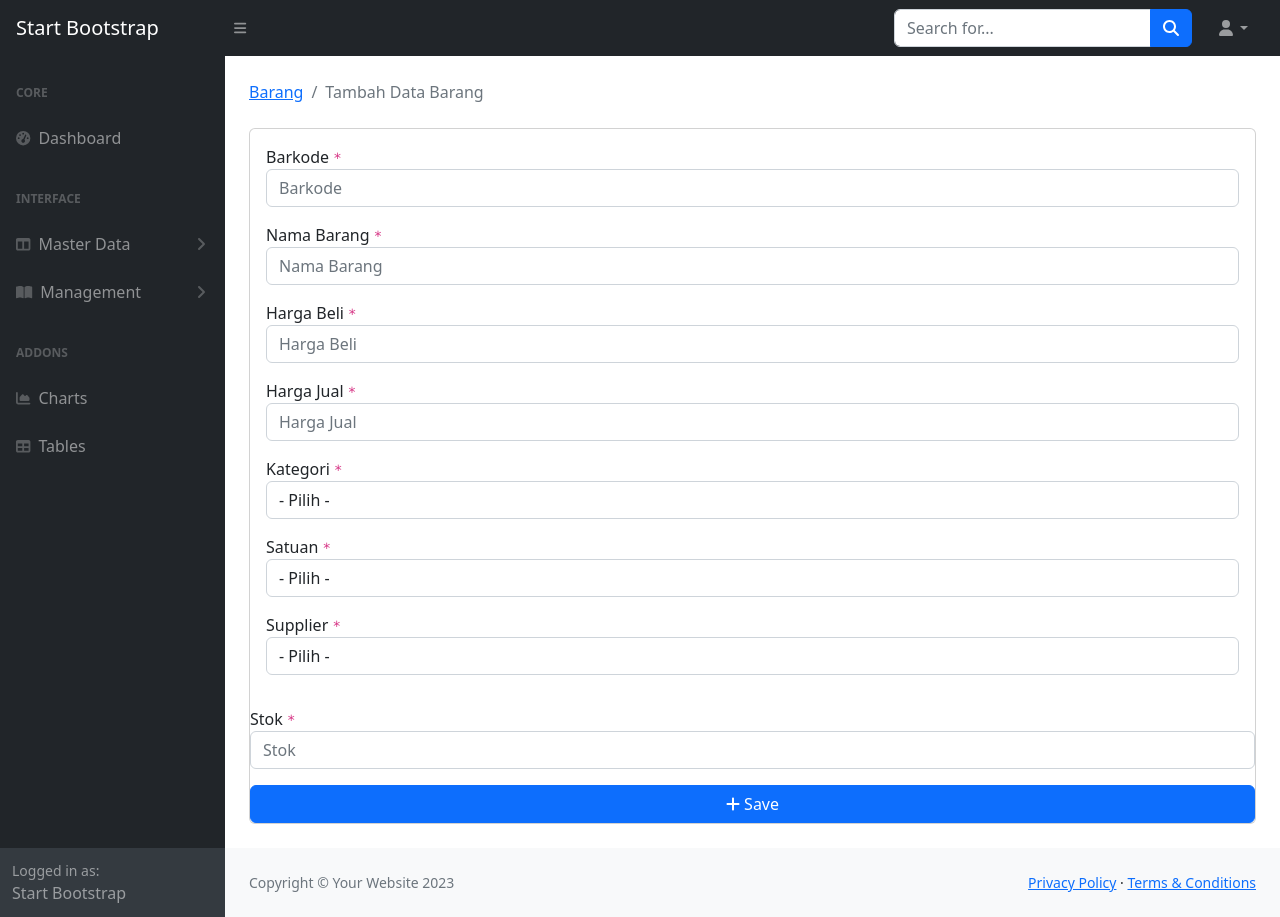
After one commit to malaaa1234/Praktikum-web-2, a CodeIgniter app: page /penjualan/index.php/barang/add in a window 1280 px wide. The commit adds this page. Run offline with CodeIgniter, Linux system fonts and the light colour scheme; data that the repository does not hold is empty; some libraries are stand-ins or nearby versions.

Commit message:
kategori,barang dan satuan(modul 3 crud)

```diff
--- /dev/null
+++ b/modul1/penjualan/application/controllers/Barang.php
@@ -0,0 +1,66 @@
+<?php
+defined('BASEPATH') or exit('No direct script access allowed');
+class Barang extends CI_Controller
+{
+    public function __construct()
+    {
+        parent::__construct();
+        $this->load->model('Barang_model');
+        $this->load->library('form_validation');
+    }
+    public function index()
+    {
+        $data = array(
+            'title' => 'Dashboard',
+            'userlog' => infoLogin(),
+            'barang' => $this->Barang_model->getAll(),
+            'content' => 'barang/index'
+        );
+        $this->load->view('template/main', $data);
+    }
+    public function add()
+    {
+        $data = array(
+            'title' => 'Tambah Data Barang',
+            'kategori' => $this->db->get('kategori')->result_array(),
+            'satuan' => $this->db->get('satuan')->result_array(),
+            'supplier' => $this->db->get('supplier')->result_array(),
+            'content' => 'barang/add_form'
+        );
+        $this->load->view('template/main', $data);
+    }
+    public function save()
+    {
+        $this->Barang_model->Save();
+        if ($this->db->affected_rows() > 0) {
+            $this->session->set_flashdata("success", "Data Barang Berhasil DiSimpan");
+        }
+        redirect('barang');
+    }
+    public function getedit($id)
+    {
+        $data = array(
+            'title' => 'Update Data Barang',
+            'kategori' => $this->db->get('kategori')->result_array(),
+            'satuan' => $this->db->get('satuan')->result_array(),
+            'supplier' => $this->db->get('supplier')->result_array(),
+            'barang' => $this->Barang_model->getById($id),
+            'content' => 'barang/edit_form'
+        );
+        $this->load->view('template/main', $data);
+    }
+    public function edit()
+    {
+        $this->Barang_model->editData();
+        if ($this->db->affected_rows() > 0) {
+            $this->session->set_flashdata("success", "Data barang berhasil diubah!");
+        }
+        redirect('barang');
+    }
+
+    function delete($id)
+    {
+        $this->Barang_model->delete($id);
+        redirect('barang');
+    }
+}
--- /dev/null
+++ b/modul1/penjualan/application/models/Barang_model.php
@@ -0,0 +1,57 @@
+<?php defined('BASEPATH') or exit('No direct script access allowed');
+class Barang_model extends CI_Model
+{
+  protected $_table = 'barang';
+  protected $primary = 'id';
+
+  public function getAll()
+  {
+    $sql = "SELECT a.id, a.barkode, a.name, b.name AS satuan, c.name AS kategori, a.harga_beli, a.harga_jual, a.stok FROM ((barang a LEFT JOIN satuan b ON a.
+        satuan_id = b.id) LEFT JOIN kategori c ON a.kategori_id = c.id)";
+    return $this->db->query($sql)->result();
+  }
+
+  public function save()
+  {
+    $data = array(
+      'barkode' => htmlspecialchars($this->input->post('barkode'), true),
+      'name' => htmlspecialchars($this->input->post('name'), true),
+      'harga_beli' => htmlspecialchars($this->input->post('harga_beli'), true),
+      'harga_jual' => htmlspecialchars($this->input->post('harga_jual'), true),
+      'stok' => htmlspecialchars($this->input->post('stok'), true),
+      'kategori_id' => htmlspecialchars($this->input->post('kategori'), true),
+      'satuan_id' => htmlspecialchars($this->input->post('satuan'), true),
+      'supplier_id' => htmlspecialchars($this->input->post('supplier'), true),
+      'user_id' => $this->session->userdata('id')
+    );
+    return $this->db->insert($this->_table, $data);
+  }
+  public function getById($id)
+  {
+    return $this->db->get_where($this->_table, ["id" => $id])->row();
+  }
+  public function editData()
+  {
+    $id = $this->input->post('id');
+    $data = array(
+      'barkode' => htmlspecialchars($this->input->post('barkode'), true),
+      'name' => htmlspecialchars($this->input->post('name'), true),
+      'harga_beli' => htmlspecialchars($this->input->post('harga_beli'), true),
+      'harga_jual' => htmlspecialchars($this->input->post('harga_jual'), true),
+      'stok' => htmlspecialchars($this->input->post('stok'), true),
+      'kategori_id' => htmlspecialchars($this->input->post('kategori'), true),
+      'satuan_id' => htmlspecialchars($this->input->post('satuan'), true),
+      'supplier_id' => htmlspecialchars($this->input->post('supplier'), true),
+      'user_id' => $this->session->userdata('id')
+    );
+    return $this->db->set($data)->where($this->primary, $id)->update($this->_table);
+  }
+
+  public function delete($id)
+  {
+    $this->db->where('id', $id)->delete($this->_table);
+    if ($this->db->affected_rows() > 0) {
+      $this->session->set_flashdata("success", "Data Barang Berhasil Dihapus!");
+    }
+  }
+}
--- /dev/null
+++ b/modul1/penjualan/application/views/barang/add_form.php
@@ -0,0 +1,64 @@
+<main>
+  <div class="container-fluid px-4">
+    <h1 class="mt-4"></h1>
+    <ol class="breadcrumb mb-4">
+      <li class="breadcrumb-item"><a href="<?php echo site_url('barang') ?>">Barang</a></li>
+      <li class="breadcrumb-item active"><?php echo $title ?></li>
+    </ol>
+    <div class="card mb-4">
+      <div class="card-body">
+        <form action="<?php echo base_url('barang/save') ?>" method="post">
+          <div class="mb-3">
+            <label>Barkode <code>*</code></label>
+            <input class="form-control" name="barkode" type="text" placeholder="Barkode">
+          </div>
+          <div class="mb-3">
+            <label>Nama Barang <code>*</code></label>
+            <input class="form-control" name="name" type="text" placeholder="Nama Barang">
+          </div>
+          <div class="mb-3">
+            <label>Harga Beli <code>*</code></label>
+            <input class="form-control" name="harga_beli" type="text" placeholder="Harga Beli">
+          </div>
+          <div class="mb-3">
+            <label>Harga Jual <code>*</code></label>
+            <input class="form-control" name="harga_jual" type="text" placeholder="Harga Jual">
+          </div>
+          <div class="mb-3">
+            <label>Kategori <code>*</code></label>
+            <select name="kategori" class="form-control" required>
+              <option value="">- Pilih -</option>
+              <?php foreach ($kategori as $k): ?>
+                <option value="<?php echo $k['id'] ?>"><?php echo $k['name'] ?></option>
+              <?php endforeach; ?>
+            </select>
+          </div>
+          <div class="mb-3">
+            <label>Satuan <code>*</code></label>
+            <select name="satuan" class="form-control" required>
+              <option value="">- Pilih -</option>
+              <?php foreach ($satuan as $k): ?>
+                <option value="<?php echo $k['id'] ?>"><?php echo $k['name'] ?></option>
+              <?php endforeach; ?>
+            </select>
+          </div>
+          <div class="mb-3">
+            <label>Supplier <code>*</code></label>
+            <select name="supplier" class="form-control" required>
+              <option value="">- Pilih -</option>
+              <?php foreach ($supplier as $k): ?>
+                <option value="<?php echo $k['id'] ?>"><?php echo $k['name'] ?></option>
+              <?php endforeach; ?>
+            </select>
+          </div>
+      </div>
+      <div class="mb-3">
+        <label>Stok <code>*</code></label>
+        <input class="form-control" name="stok" type="text" placeholder="Stok">
+      </div>
+      <button class="btn btn-primary" type="submit"><i class="fas fa-plus"></i> Save</button>
+      </form>
+    </div>
+  </div>
+  <div style="height: 100 vh"></div>
+</main>
--- a/modul1/penjualan/application/views/kategori/add_form.php
+++ b/modul1/penjualan/application/views/kategori/add_form.php
@@ -2,13 +2,13 @@
   <div class="container-fluid">
     <h1 class="mt-4"></h1>
     <ol class="breadcrumb mb-4">
-            <li class="breadcrumb-item"><a href="<?php echo site_url('kategori') ?>">kategori</a></li>
+      <li class="breadcrumb-item active"><a href="<?php echo site_url('kategori') ?>">kategori</a></li>
       <li class="breadcrumb-item active"><?php echo $title ?></li>
     </ol>
     <div class="card mb-4">
       <div class="card-body">
         <form action="<?php echo site_url('kategori/save') ?>" method="post">
-                    <div class="form-floadting mb-3">
+          <div class="form-floating mb-3">
             <input class="form-control <?php echo form_error('Name') ? 'is-invalid' : '' ?>"
               type="text" name="name" placeholder="Name" required />
             <label for="username">Name <code>*</code></label>
@@ -20,6 +20,5 @@
         </form>
       </div>
     </div>
-        <div style="height: 100vh"></div>
   </div>
 </main>
--- a/modul1/penjualan/application/views/kategori/edit_form.php
+++ b/modul1/penjualan/application/views/kategori/edit_form.php
@@ -2,7 +2,7 @@
   <div class="container-fluid">
     <h1 class="mt-4"></h1>
     <ol class="breadcrumb mb-4">
-            <li class="breadcrumb-item"><a href="<?php echo site_url('kategori') ?>">kategori</a></li>
+      <li class="breadcrumb-item active"><a href="<?php echo site_url('kategori') ?>">Kategori</a></li>
       <li class="breadcrumb-item active"><?php echo $title ?></li>
     </ol>
     <div class="card mb-4">
@@ -11,14 +11,14 @@
 
           <div class="form-floating mb-3">
             <input class="form-control" type="hidden" name="id" value="<?= $kategori->id; ?>" required />
-                        <input class="form-control <?php echo form_error('Name') ? 'is-invalid' : '' ?>"
+            <input class="form-control" <?php echo form_error('Name') ? 'is-invalid' : '' ?>"
               type="text" name="name" value="<?= $kategori->name; ?>" placeholder="Name" required />
             <label for="username">Name <code>*</code></label>
             <div class="invalid-feedback">
               <?php echo form_error('name') ?>
             </div>
           </div>
-                    <button class="btn btn-primary" type="submit"><i class="fas fa-plus"></i> Save</button>
+          <button class="btn btn-primary" type="submit"><i class="fas fa-plus"></i>Save</button>
         </form>
       </div>
     </div>
--- a/modul1/penjualan/application/views/template/sidebar.php
+++ b/modul1/penjualan/application/views/template/sidebar.php
@@ -4,7 +4,7 @@
         <div class="sb-sidenav-menu">
           <div class="nav">
             <div class="sb-sidenav-menu-heading">Core</div>
-          <a class="nav-link" href="index.html">
+            <a class="nav-link" href="<?php echo site_url('menu'); ?>">
               <div class="sb-nav-link-icon"><i class="fas fa-tachometer-alt"></i></div>
               Dashboard
             </a>
@@ -58,6 +58,8 @@
                 </div>
               </nav>
             </div>
+
+
             <div class="sb-sidenav-menu-heading">Addons</div>
             <a class="nav-link" href="charts.html">
               <div class="sb-nav-link-icon"><i class="fas fa-chart-area"></i></div>
```
Also changed, not shown: modul1/penjualan/application/controllers/Kategori.php (+18 -13 lines), modul1/penjualan/application/controllers/Satuan.php (added, +65 -0 lines), modul1/penjualan/application/models/User_model.php (+6 -22 lines), modul1/penjualan/application/models/kategori_model.php (+14 -9 lines), modul1/penjualan/application/models/satuan_model.php (added, +37 -0 lines), modul1/penjualan/application/views/barang/edit_form.php (added, +74 -0 lines), modul1/penjualan/application/views/barang/index.php (added, +62 -0 lines), modul1/penjualan/application/views/kategori/index.php (+14 -13 lines), modul1/penjualan/application/views/satuan/add_form.php (added, +26 -0 lines), modul1/penjualan/application/views/satuan/edit_form.php (added, +27 -0 lines), modul1/penjualan/application/views/satuan/index.php (added, +48 -0 lines), 1 other file. Lines whose indentation alone changed are shown as unchanged.
